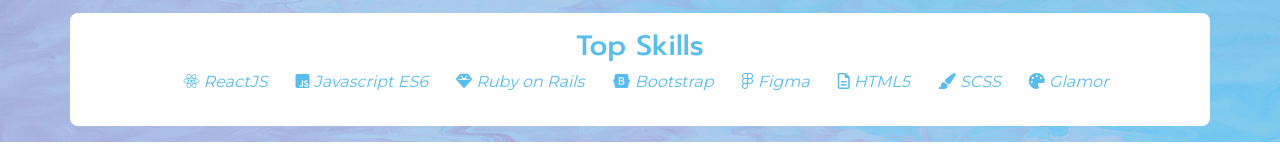
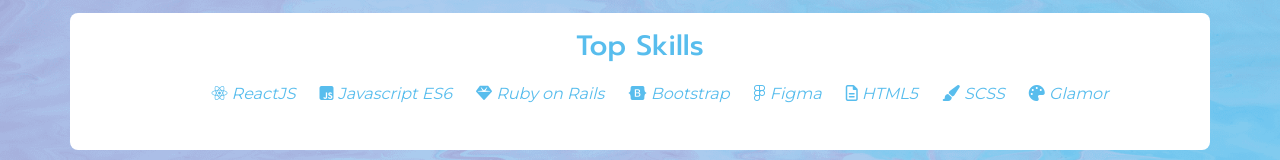
Before and after one commit to simon-a-walton/simon-a-walton-dev, a React (Create React App) app: page /#/about in a window 1280 px wide. Shown: the part 656-816 px from the top of the page. Built offline with nearby package versions, Linux system fonts and the light colour scheme.

Commit message:
changed the margin of the list items so that the spacing is more even

```diff
--- a/src/App.scss
+++ b/src/App.scss
@@ -98,7 +98,7 @@ svg:hover {
 
 #top-skills li {
   display: inline;
-  margin-right: 28px;
+  margin: 12px;
 }
 
 @media screen
@@ -109,8 +109,6 @@ svg:hover {
   #portfolio-page {
     height: 100%;
   }
-
-
 
   #back-button {
     padding: 0;
```
